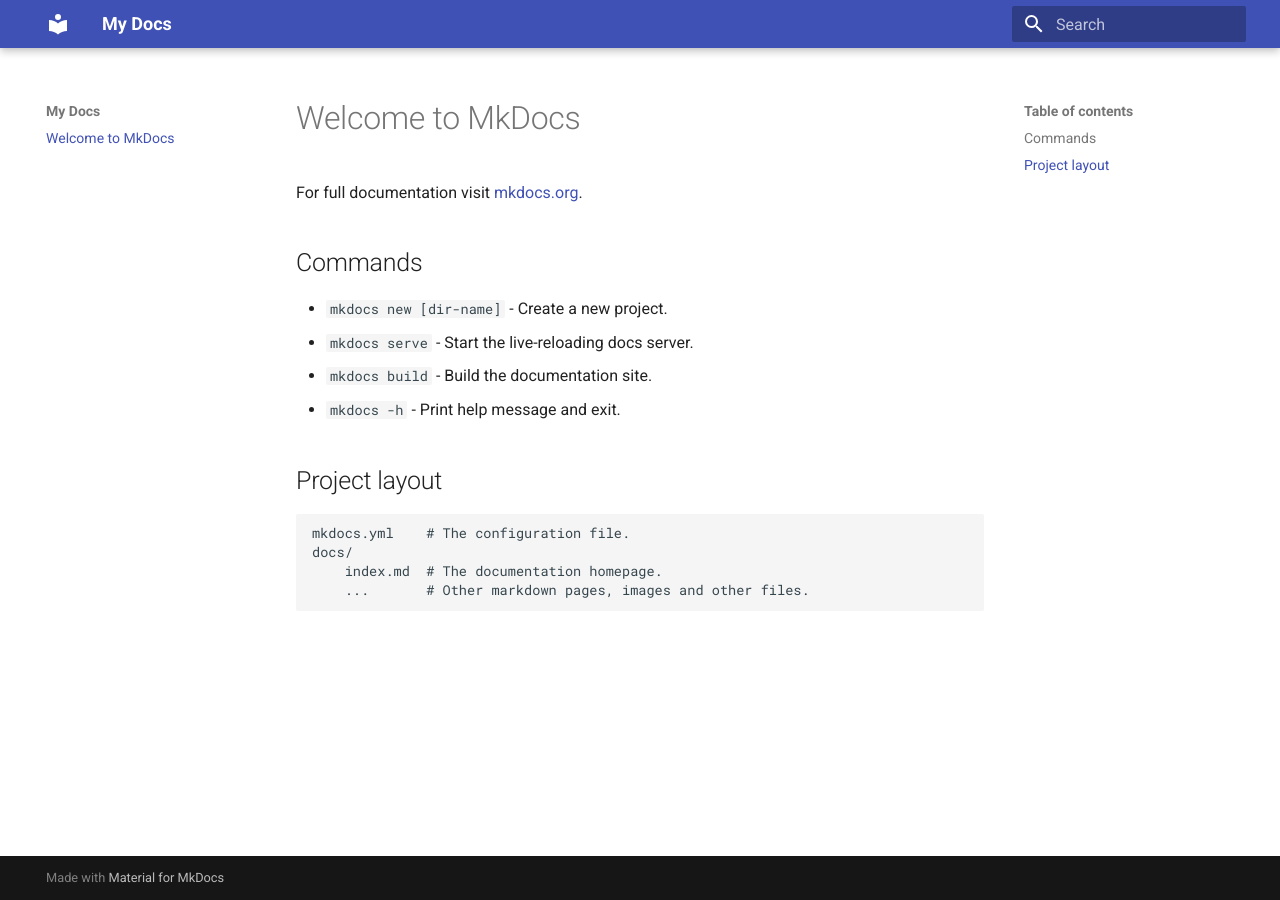
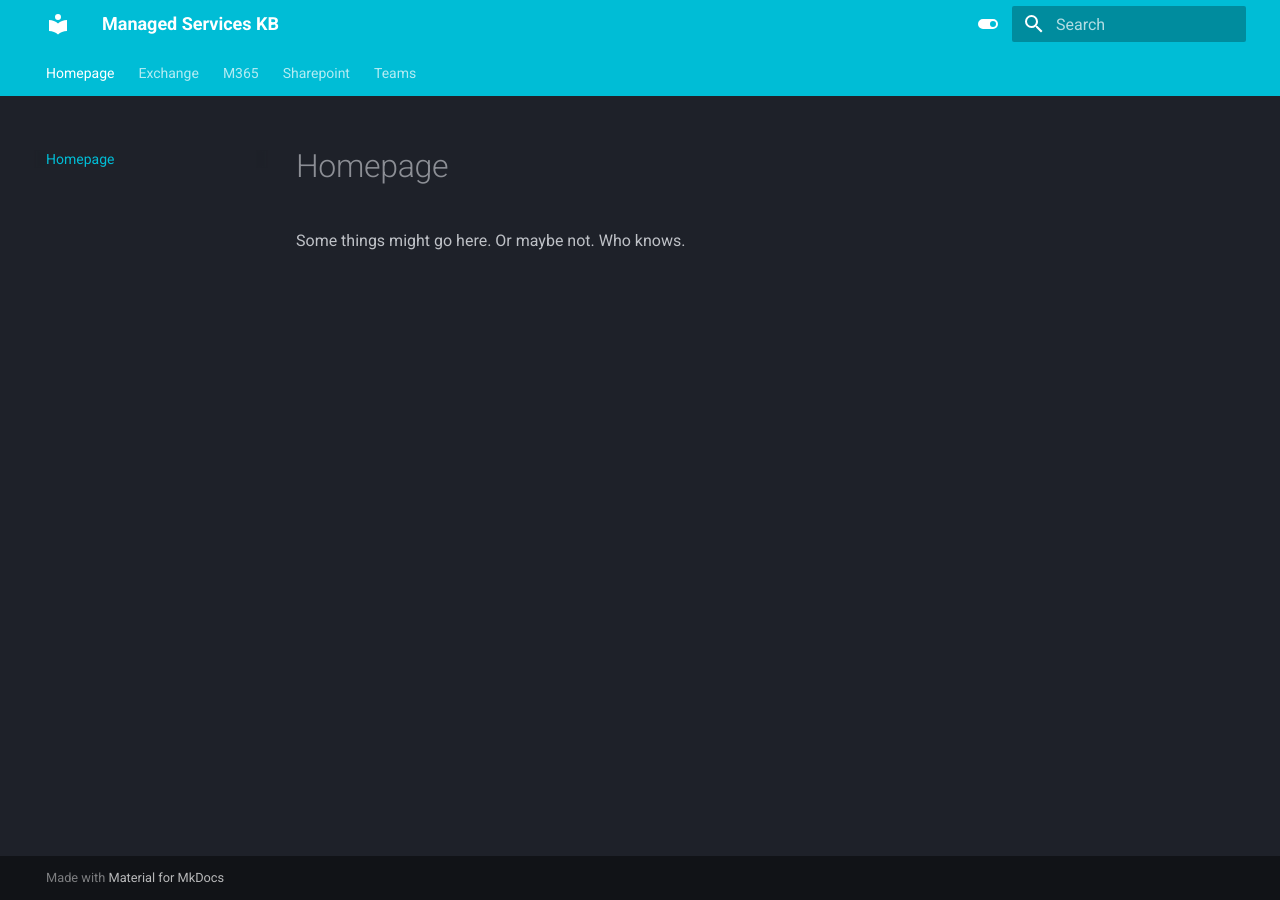
Before and after one commit to gpegues/MKDocs_Dev, an MkDocs documentation site: the page built from docs/index.md, in a window 1280 px wide. Built offline with MkDocs 1.6.1 and Material for MkDocs 9.7.7, drawn with Linux system fonts in a browser that asks for light colours.

```diff
--- a/docs/index.md
+++ b/docs/index.md
@@ -1,17 +1,3 @@
-# Welcome to MkDocs
+# Homepage
 
-For full documentation visit [mkdocs.org](https://www.mkdocs.org).
-
-## Commands
-
-* `mkdocs new [dir-name]` - Create a new project.
-* `mkdocs serve` - Start the live-reloading docs server.
-* `mkdocs build` - Build the documentation site.
-* `mkdocs -h` - Print help message and exit.
-
-## Project layout
-
-    mkdocs.yml    # The configuration file.
-    docs/
-        index.md  # The documentation homepage.
-        ...       # Other markdown pages, images and other files.
+Some things might go here. Or maybe not. Who knows.
--- /dev/null
+++ b/docs/stylesheets/extra.css
@@ -0,0 +1,31 @@
+th, td {
+    border: 1px solid var(--md-typeset-table-color);
+    border-spacing: 0;
+    border-bottom: none;
+    border-left: none;
+    border-top: none;
+}
+
+.md-typeset__table {
+    line-height: 1;
+}
+
+.md-typeset__table table:not([class]) {
+    font-size: .74rem;
+    border-right: none;
+}
+
+.md-typeset__table table:not([class]) td,
+.md-typeset__table table:not([class]) th {
+    padding: 9px;
+}
+
+/* light mode alternating table bg colors */
+.md-typeset__table tr:nth-child(2n) {
+    background-color: #f8f8f8;
+}
+
+/* dark mode alternating table bg colors */
+[data-md-color-scheme="slate"] .md-typeset__table tr:nth-child(2n) {
+    background-color: hsla(var(--md-hue),25%,25%,1)
+}
--- a/mkdocs.yml
+++ b/mkdocs.yml
@@ -1,3 +1,37 @@
-site_name: My Docs
+site_name: Managed Services KB
+extra_css:
+  - stylesheets/extra.css
 theme:
   name: material
+  features:
+    - navigation.tabs
+    - navigation.sections
+    - toc.integrate
+    - navigation.top
+    - search.suggest
+    - search.highlight
+    - content.tabs.link
+    - content.code.annotation
+    - content.code.copy
+  language: en
+  palette:
+    - scheme: slate
+      toggle:
+        icon: material/toggle-switch
+        name: Switch to Light mode
+      primary: cyan
+      accent: deep orange
+    - scheme: default
+      toggle:
+        icon: material/toggle-switch-off-outline
+        name: Switch to Dark mode
+      primary: cyan
+      accent: deep orange
+markdown_extensions:
+  - pymdownx.highlight:
+      anchor_linenums: true
+      line_spans: __span
+      pygments_lang_class: true
+  - pymdownx.inlinehilite
+  - pymdownx.snippets
+  - pymdownx.superfences
```
Also changed, not shown: docs/Exchange.md (added, +27 -0 lines), docs/M365.md (added, +41 -0 lines), docs/Sharepoint.md (added, +3 -0 lines), docs/Teams.md (added, +87 -0 lines), docs/img/mailflow1.png (added), docs/img/mailflow2.png (added), 1 other file.
